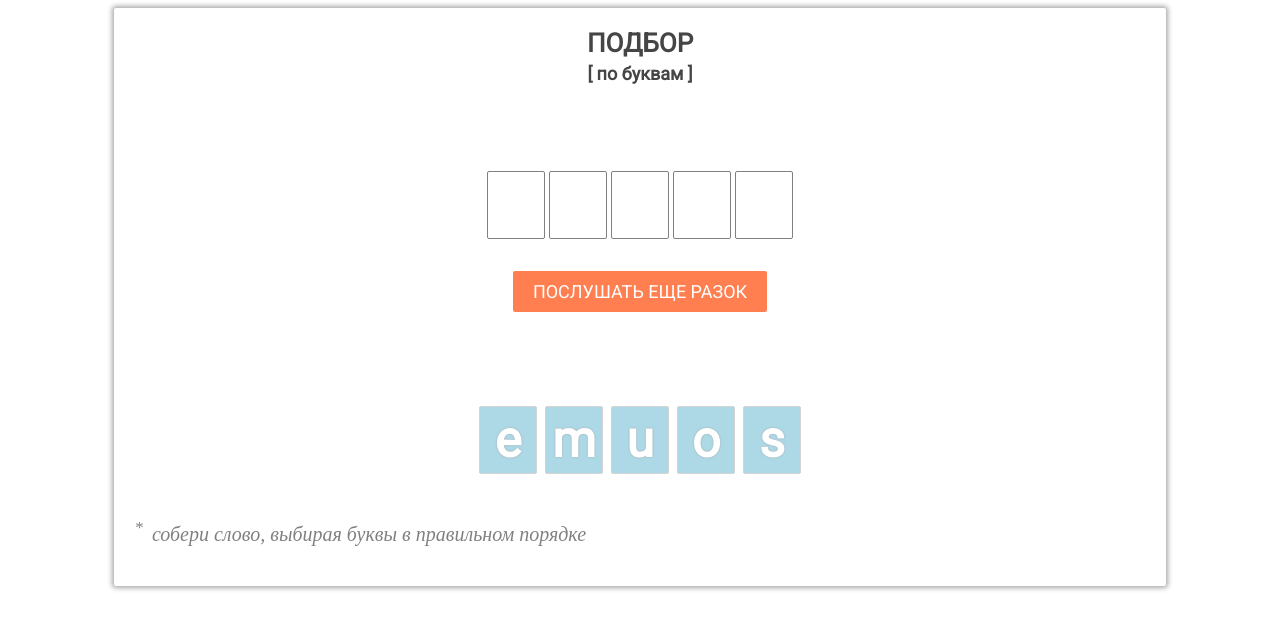
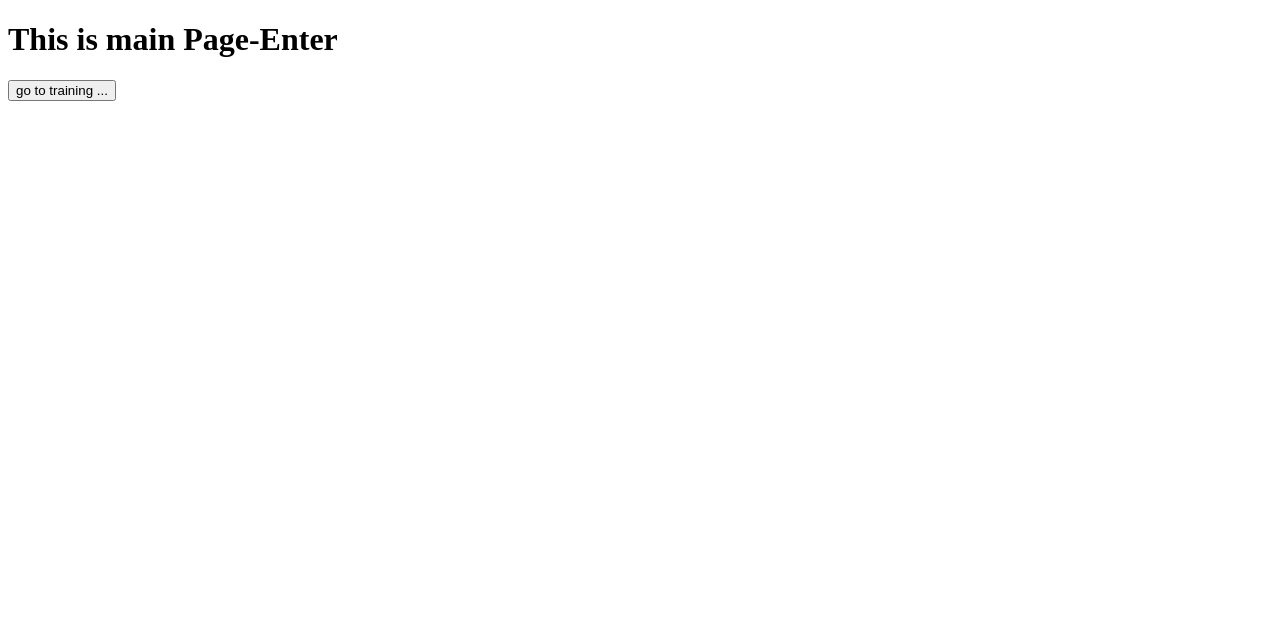
Before and after one commit to AlexOvchinkin/dictionary, an Angular app: page / in a window 1280 px wide. Shown: the top 630 px of the page. Built offline with nearby package versions, Linux system fonts and the light colour scheme.

Commit message:
Роутер

```diff
--- a/src/app/algorithms/algorithms-container/algorithms-container.service.ts
+++ b/src/app/algorithms/algorithms-container/algorithms-container.service.ts
@@ -1,7 +1,8 @@
 import {Injectable} from '@angular/core';
 import {Subject} from "rxjs/Subject";
-import {WordObject, Algorithm} from "./types";
+import {WordObject, Algorithm, HOME_PAGE} from "./types";
 import {Observable} from "rxjs/Observable";
+import {Router} from "@angular/router";
 
 @Injectable()
 export class AlgorithmsContainerService {
@@ -27,7 +28,7 @@ export class AlgorithmsContainerService {
 
 
     // КОНСТРУКТОР
-    constructor() {
+    constructor(private router: Router) {
         // заполним массив имен алгоритмов
         this.algorithmNames = [
             this.SELECTION,
@@ -97,9 +98,9 @@ export class AlgorithmsContainerService {
             this.hash++;
         } else {
             // этот пул тестов закончен
-            // сохранить результаты на бэкенде и
+            // сохранить результаты на бэкенд и
             // переход на главную страницу
-            alert('THE END!');
+            this.router.navigate([HOME_PAGE]);
         }
     }
 
--- a/src/app/algorithms/algorithms-container/types.ts
+++ b/src/app/algorithms/algorithms-container/types.ts
@@ -19,3 +19,6 @@ export type Algorithm = {
     name: string,
     data: WordObject
 }
+
+export const HOME_PAGE: string = '';
+export const TRAINING_PAGE: string = 'training';
--- a/src/app/app.component.html
+++ b/src/app/app.component.html
@@ -1 +1 @@
-<app-algorithms-container></app-algorithms-container>
+<router-outlet></router-outlet>
--- a/src/app/app.component.ts
+++ b/src/app/app.component.ts
@@ -7,4 +7,5 @@ import { Component } from '@angular/core';
 })
 export class AppComponent {
   title = 'app';
+
 }
--- /dev/null
+++ b/src/app/enter/enter.component.html
@@ -0,0 +1,2 @@
+<h1>This is main Page-Enter</h1>
+<button (click)="goTraining()">go to training ...</button>
--- /dev/null
+++ b/src/app/enter/enter.component.ts
@@ -0,0 +1,21 @@
+import { Component, OnInit } from '@angular/core';
+import {Router} from "@angular/router";
+import {TRAINING_PAGE} from "../algorithms/algorithms-container/types";
+
+@Component({
+  selector: 'app-enter',
+  templateUrl: './enter.component.html',
+  styleUrls: ['./enter.component.css']
+})
+export class EnterComponent implements OnInit {
+
+  constructor(private router: Router) { }
+
+  public goTraining() {
+    this.router.navigate([TRAINING_PAGE]);
+  }
+
+  ngOnInit() {
+  }
+
+}
```
Also changed, not shown: src/app/app.module.ts (+20 -9 lines), src/app/enter/enter.component.css (added), 1 other file (tests, documents, lock files or other folders).
